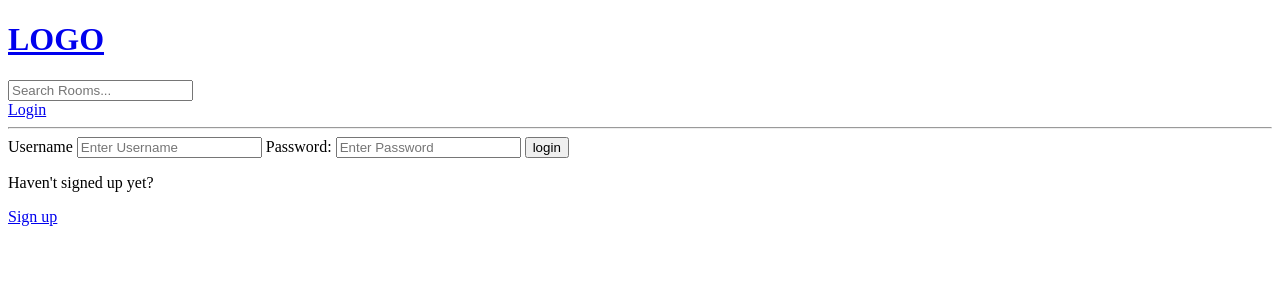
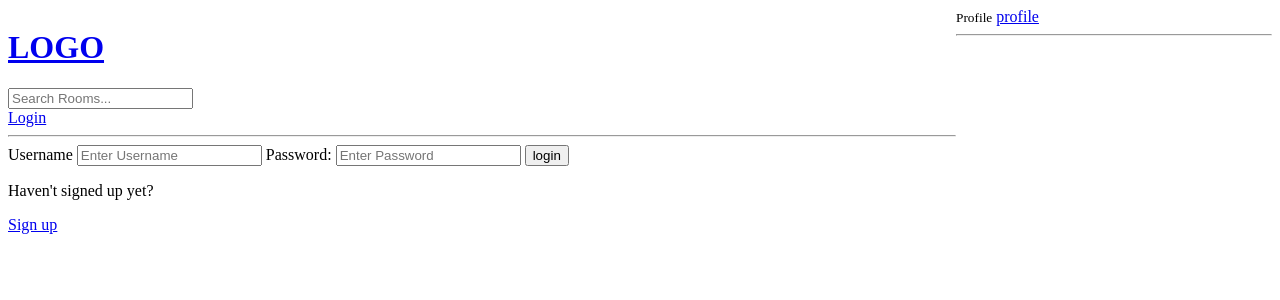
Before and after one commit to KrishnaPande/Project, a Django app: a page that uses erp_with_django/templates/navbar.html in a window 1280 px wide. Shown: the top 300 px of the page. Run offline with Django 3.2, Linux system fonts and the light colour scheme.

Commit message:
Adding profile detail

```diff
--- a/erp_with_django/base/app_url.py
+++ b/erp_with_django/base/app_url.py
@@ -5,6 +5,7 @@ urlpatterns = [
     path('login/', views.loginPage, name="login"),
     path('logout/', views.logoutUser, name="logout"),
     path('register/', views.registerPage, name="register"),
+    path('profile/<str:pk>/', views.userprofile, name="profile"),
 
     path('', views.home, name="home"),
     # Passing a Dynamic Value 59:07
--- a/erp_with_django/base/views.py
+++ b/erp_with_django/base/views.py
@@ -72,7 +72,6 @@ def registerPage(request):
 
     return render(request, 'base/login_register.html', {'form':form})
 
-
 def home(request):
 
     # it's overriding the above variable room
@@ -117,6 +116,9 @@ def room(request, pk):
 
     context = {'room': room, 'room_messages': room_messages, 'participants': participants}
     return render(request, "base/room.html", context)
+
+def userprofile(request):
+    return render(request, 'base/profile.html')
 
 @login_required(login_url='login')
 # it called decorator and it will restrict user to enter/ and will redirect them to login page
--- a/erp_with_django/templates/navbar.html
+++ b/erp_with_django/templates/navbar.html
@@ -5,6 +5,14 @@
     <title>Title</title>
 </head>
 <body>
+    <style>
+        .need{
+            display: grid;
+            grid-template-columns: 3fr 1fr
+        }
+    </style>
+    <div class="need">
+        <div>
             <a href = "/">
                 <h1>LOGO</h1>
             </a>
@@ -20,5 +28,14 @@
             <a href="{% url 'login' %}">Login</a>
             {% endif %}
             <hr>
+        </div>
+
+        <div>
+            <small>Profile</small>
+            <a href="{% url 'profile' %}">profile</a>
+            <hr>
+        </div>
+    </div>
+
 </body>
 </html>
```
Also changed, not shown: erp_with_django/base/templates/base/feed_component.html (+5 -6 lines), erp_with_django/base/templates/base/profile.html (added, +8 -0 lines). Lines whose indentation alone changed are shown as unchanged.
